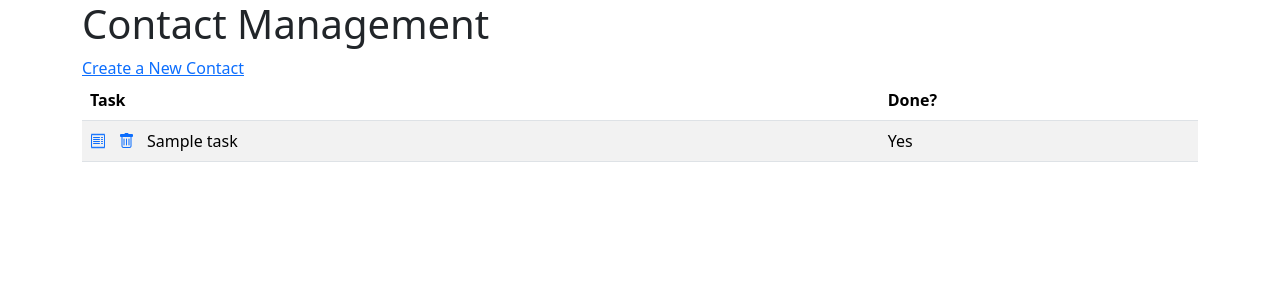
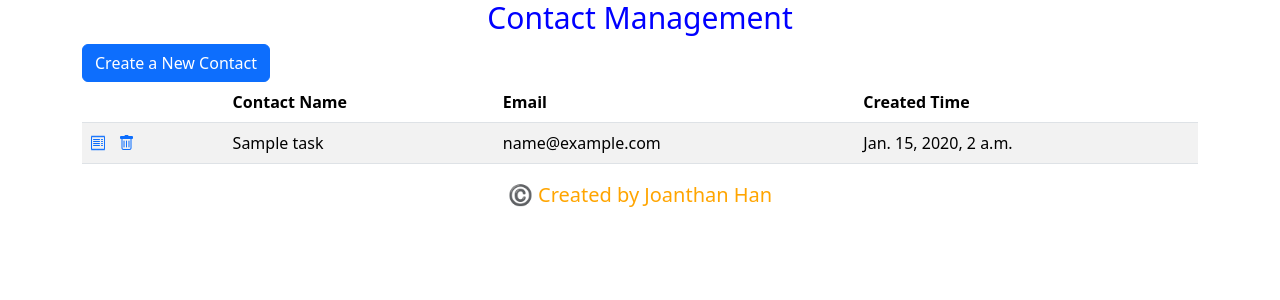
Before and after one commit to Jon4Han/Jonathan_Han, a Django app: page / in a window 1280 px wide. Shown: the top 300 px of the page. Run offline with Django 4.2, Linux system fonts and the light colour scheme; tables that the repository leaves empty hold one stand-in row (values such as "Sample post"); some libraries are stand-ins or nearby versions.

Commit message:
Complete_Test Commit

```diff
--- a/todo_site/tasks/models.py
+++ b/todo_site/tasks/models.py
@@ -4,6 +4,10 @@ from django.db import models
 
 
 class Task(models.Model):
-    name = models.CharField(max_length=20, null=False)
-    description = models.TextField(max_length=200, default="")
-    is_done = models.BooleanField(default=False)
+    name = models.CharField(max_length=20, null=False,unique=True)
+    email = models.EmailField(blank=True)
+    notes = models.TextField(max_length=100, default="")
+    update_time = models.DateTimeField(auto_now=True)
+
+    def __str__(self):
+        return self.name
--- a/todo_site/tasks/templates/tasks/task_confirm_delete.html
+++ b/todo_site/tasks/templates/tasks/task_confirm_delete.html
@@ -1,12 +1,12 @@
 {% extends "base.html" %}
 
 {% block content %}
-<h1>Confirm Delete </h1>
+<h1 style="font-size: 30px; color: blue;text-align:center;">Confirm Delete</h1>
 <p>Are you sure you want to delete contact "{{ task.name }}"?</p>
 <form method="post">
   {% csrf_token %}
   <button class="btn btn-danger" type="submit">Delete</button>
   <a class="btn btn-info" href="{% url 'task_list' %}" role="button">Cancel</a>
 </form>
-
+<p style="font-size: 20px; color:orange; text-align: center;">©️ Created by Joanthan Han </p>
 {% endblock content %}
--- a/todo_site/tasks/templates/tasks/task_form.html
+++ b/todo_site/tasks/templates/tasks/task_form.html
@@ -2,11 +2,12 @@
 
 {% block content %}
 
-<h1>Create a New Contact </h1>
+<h1 style="font-size: 30px; color: blue;text-align:center;">Create a New Contact </h1>
 <form method="post">
   {% csrf_token %}
   {{ form.as_p }}
+
   <input type="submit" />
 </form>
-
+<p style="font-size: 20px; color:orange; text-align: center;">©️ Created by Joanthan Han </p>
 {% endblock content %}
--- a/todo_site/tasks/templates/tasks/task_list.html
+++ b/todo_site/tasks/templates/tasks/task_list.html
@@ -2,14 +2,16 @@
 
 {% block content %}
 
-<h1> Contact Management </h1>
-<a href="{% url 'task_create' %}">Create a New Contact</a>
+<h1 style="font-size: 30px; color: blue;text-align:center;">Contact Management </h1>
+<a href="{% url 'task_create' %}" class="btn btn-primary">Create a New Contact</a>
 
 <table class="table table-striped">
   <thead>
     <tr>
-      <th>Task</th>
-      <th>Done?</th>
+      <th>             </th>
+      <th>Contact Name </th>
+      <th>Email</th>
+      <th>Created Time</th>
     </tr>
   </thead>
   <tbody>
@@ -24,16 +26,34 @@
           <i class="bi bi-trash"></i>
         </a>
         &nbsp;
+        <style>
+          table.task-table {
+              width: 100%;
+              table-layout: fixed;
+          }
+          th, td {
+              padding: 5px;
+              overflow: hidden;
+              text-overflow: ellipsis;
+              white-space: nowrap;
+          }
+          th.name-column { width: 30%; }
+          th.email-column { width: 30%; }
+          th.update-time-column { width: 40%; }
+      </style>
 
-        {{ task.name }}
+      <td> {{ task.name }}</td>
+      <td> {{ task.email }}</td>
+
+      <td>  {{ task.update_time}}</td>
       </td>
-      <td>
-        {% if task.is_done %}Yes{% else %}No{% endif %}
-      </td>
+
 
     </tr>
     {% endfor %}
   </tbody>
 </table>
 
+<p style="font-size: 20px; color:orange; text-align: center;">©️ Created by Joanthan Han </p>
+
 {% endblock content %}
--- a/todo_site/tasks/urls.py
+++ b/todo_site/tasks/urls.py
@@ -1,5 +1,11 @@
 
 from django.urls import path
+from django.http import HttpResponse
+#from .views import contact_view
+
+# urlpatterns = [
+#     path('tasks/', contact_view, name='contact'),
+# ]
 
 from .views import (
     TaskListView,
--- a/todo_site/templates/base.html
+++ b/todo_site/templates/base.html
@@ -11,12 +11,14 @@
   <!-- Option 1: Include in HTML -->
   <link rel="stylesheet"
     href="https://cdn.jsdelivr.net/npm/bootstrap-icons@1.3.0/font/bootstrap-icons.css">
-  <title>  Contact Management </title>
+  <title>  Contact Management   </title>
 </head>
 
 <body>
   <div class="container">
-    {% block content %}{% endblock content %}
+    {% block content %}
+    <p> Jonathan Han </p>
+    {% endblock content %}
   </div>
 </body>
 
--- a/todo_site/todo_site/urls.py
+++ b/todo_site/todo_site/urls.py
@@ -16,7 +16,7 @@ Including another URLconf
 """
 from django.contrib import admin
 from django.urls import include,path
-from tasks import views
+#from tasks import views
 
 
 urlpatterns = [
```
Also changed, not shown: todo_site/tasks/forms.py (added, +19 -0 lines), todo_site/tasks/task_form.py (deleted, +0 -10 lines), todo_site/tasks/templates/tasks/task_detail.html (+10 -4 lines), todo_site/tasks/views.py (+14 -7 lines), todo_site/tasks/migrations/0002_task_update_time.py (added), todo_site/tasks/migrations/0003_remove_task_description_remove_task_is_done_and_more.py (added), todo_site/tasks/migrations/0004_rename_descriptions_task_description_task_email.py (added), todo_site/tasks/migrations/0005_alter_task_description_alter_task_name.py (added), todo_site/tasks/migrations/0006_rename_description_task_notes.py (added).
